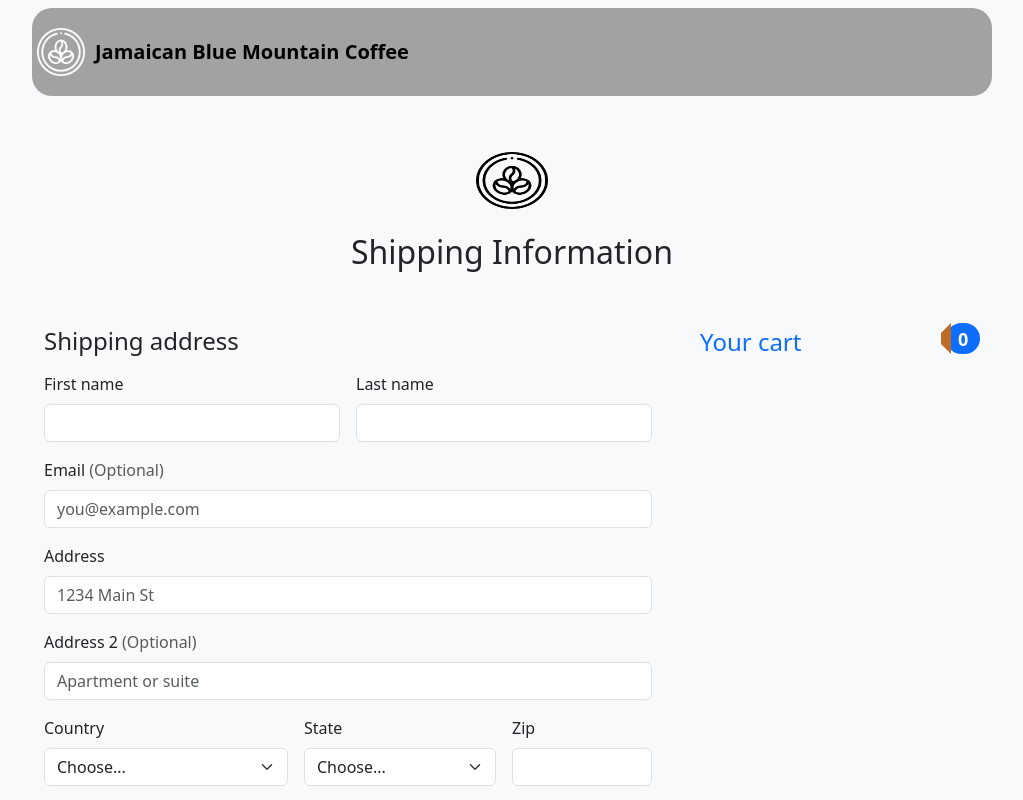
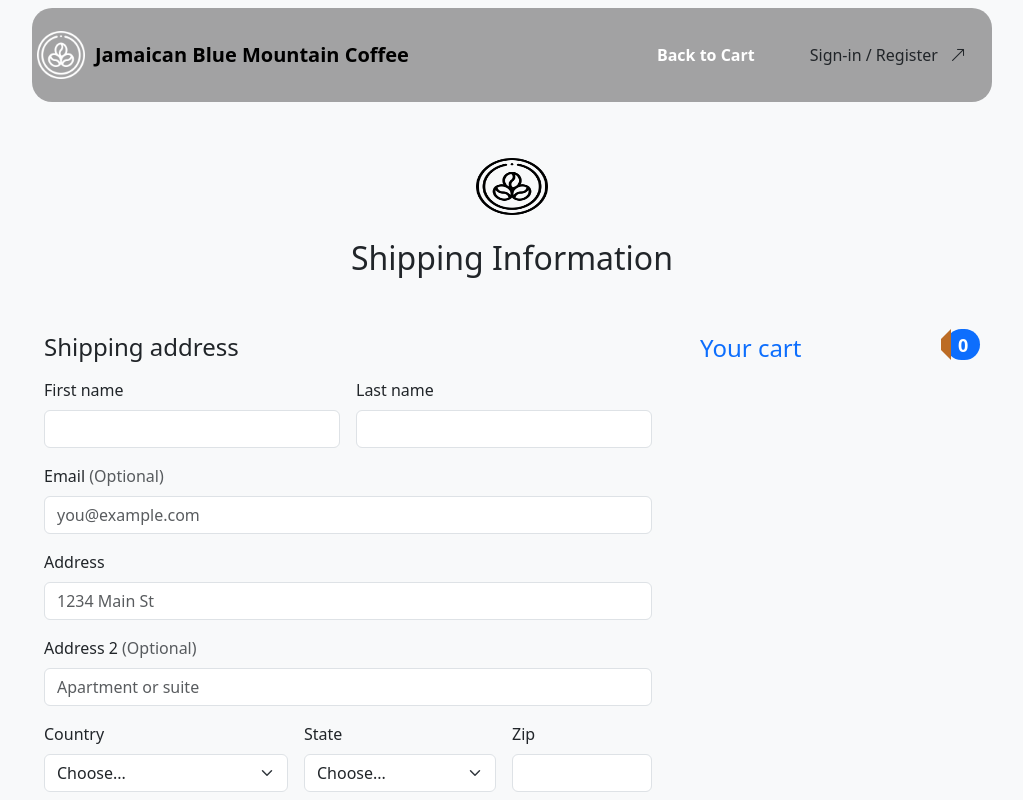
Before and after one commit to mrs7166/KingstonCoffee, a plain HTML site: page shipping.html in a window 1280 px wide. Shown: the top 800 px of the page, without its empty margins (128-1151 px from the left). Drawn offline with nearby package versions, Linux system fonts and the light colour scheme.

Commit message:
Add files via upload

```diff
--- a/shipping.html
+++ b/shipping.html
@@ -10,15 +10,10 @@
 
         <!-- CSS FILES -->
         <link rel="preconnect" href="https://fonts.googleapis.com">
-
         <link rel="preconnect" href="https://fonts.gstatic.com" crossorigin>
-
         <link href="https://fonts.googleapis.com/css2?family=Plus+Jakarta+Sans:ital,wght@0,200;0,400;0,600;0,700;1,200;1,700&display=swap" rel="stylesheet">
-
         <link href="css/bootstrap-icons.css" rel="stylesheet">
-
         <link href="css/style.css" rel="stylesheet">
-
         <link href="https://cdn.jsdelivr.net/npm/bootstrap@5.3.3/dist/css/bootstrap.min.css" rel="stylesheet" integrity="sha384-QWTKZyjpPEjISv5WaRU9OFeRpok6YctnYmDr5pNlyT2bRjXh0JMhjY6hW+ALEwIH" crossorigin="anonymous">
         <link href="css/form-validation.css" rel="stylesheet">
         <style>
@@ -51,30 +46,11 @@
                             <span class="navbar-toggler-icon"></span>
                         </button>
 
-                    <!--<div class="collapse navbar-collapse" id="navbarNav">
+                        <div class="collapse navbar-collapse" id="navbarNav">
                             <ul class="navbar-nav ms-lg-auto">
-                            <li class="nav-item">
-                                <a class="nav-link click-scroll" href="#section_1">Home</a>
-                            </li>
 
                                 <li class="nav-item">
-                                <a class="nav-link click-scroll" href="#section_2">About</a>
-                            </li>
-
-                            <li class="nav-item">
-                                <a class="nav-link click-scroll" href="#section_3">Coffee</a>
-                            </li>
-
-                            <li class="nav-item">
-                                <a class="nav-link click-scroll" href="#section_4">Reviews</a>
-                            </li>
-
-                            <li class="nav-item">
-                                <a class="nav-link click-scroll" href="#section_5">Contact</a>
-                            </li>
-
-							<li class="nav-item">
-                                <a class="nav-link click-scroll" href="cart.html">Cart</a>
+                                    <a class="nav-link click-scroll" href="cart.html">Back to Cart</a>
                                 </li>
                             </ul>
 
@@ -83,7 +59,7 @@
                                     Sign-in / Register
                                     <i class="bi-arrow-up-right ms-2"></i>
                                 </a>
-                    </div>-->
+                            </div>
                         </div>
                     </div>
                 </nav>
```
Lines whose indentation alone changed are shown as unchanged.
